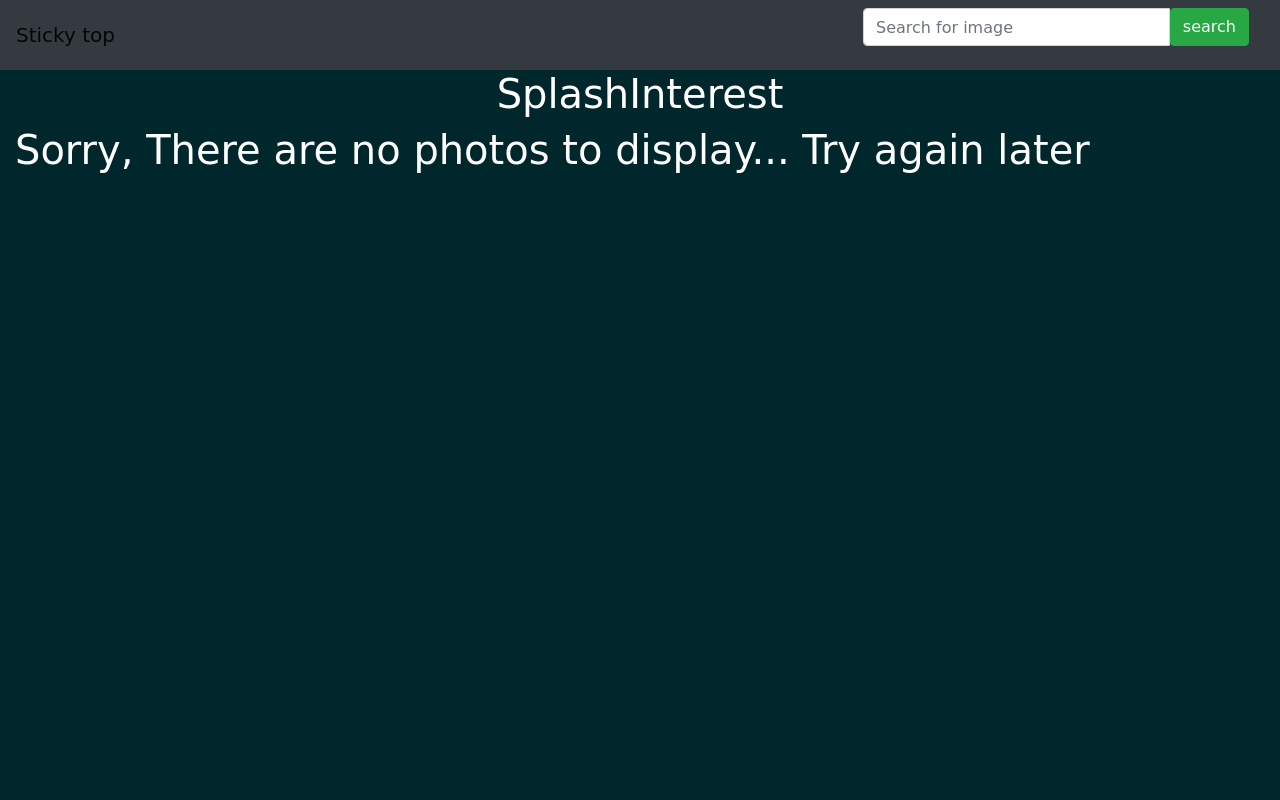
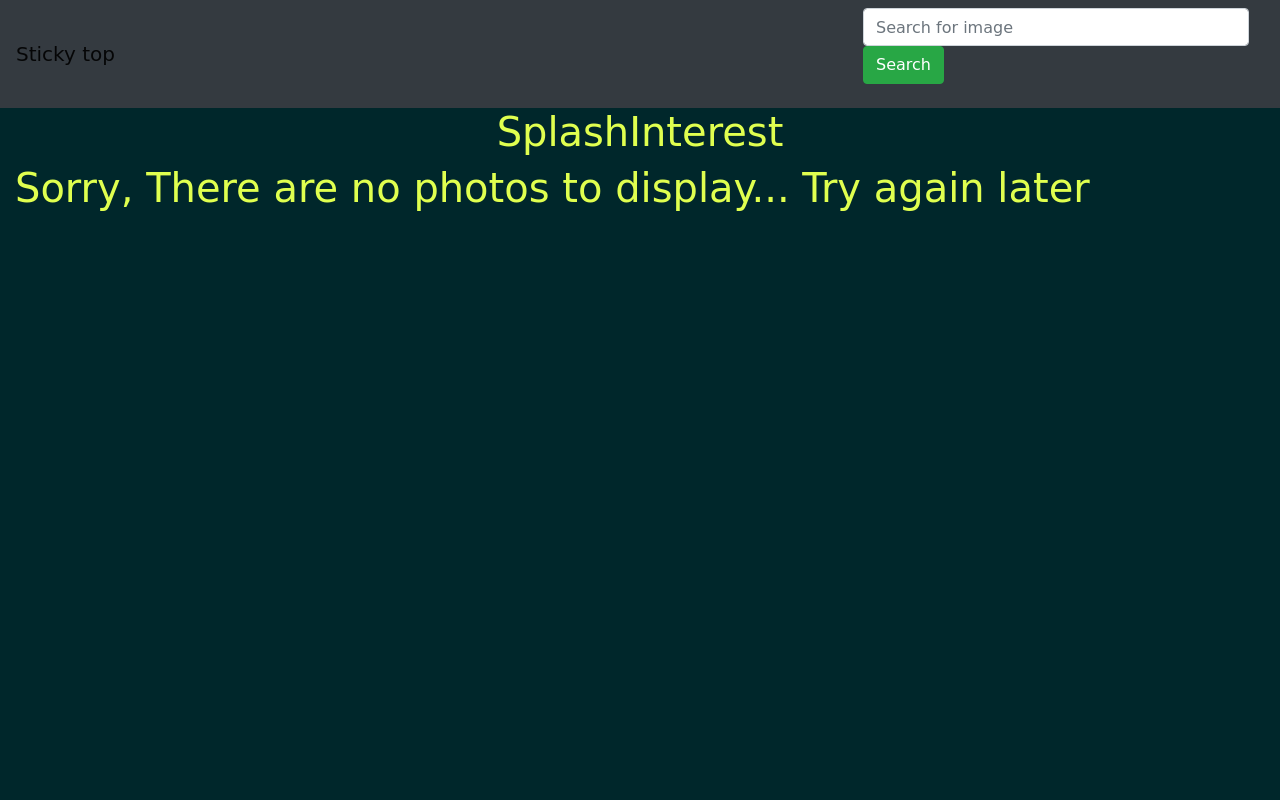
Before and after one commit to wesleymutwiri/gallery2, a Django app: page / in a window 1280 px wide. Run offline with Django 3.2, Linux system fonts and the light colour scheme; data that the repository does not hold is empty; some libraries are stand-ins or nearby versions; some web fonts are replaced.

Commit message:
debugging errors

```diff
--- a/g2/templates/g2/base.html
+++ b/g2/templates/g2/base.html
@@ -4,6 +4,8 @@
 
 <head>
     {%block styles%} {%bootstrap_css%}
+    <meta name="viewport" content="width=device-width, initial-scale=1.0">
+    <meta http-equiv="X-UA-Compatible" content="ie=edge">
     <link href="https://fonts.googleapis.com/css?family=Gugi" rel="stylesheet">
     <link rel="stylesheet" href="{%static 'css/g2.css'%}"> {%endblock%}
 </head>
--- a/g2/templates/navbar.html
+++ b/g2/templates/navbar.html
@@ -3,11 +3,12 @@
 
     <div class="col-sm-4 col-md-4 navbar-right">
         <form action="{% url 'search_images'%}" class="navbar-form" role="search">
-            <div class="input-group">
-                <input type="text" class="form-control" placeholder="Search for image" name="image">
+
+            <div class="form-group">
+                <input type="text" class="form-control" placeholder="Search for image" name="category">
                 <div class="input-group-btn">
                     <button class="btn btn-success" type="submit">
-                       search
+                       Search
                     </button>
                 </div>
             </div>
--- a/static/css/g2.css
+++ b/static/css/g2.css
@@ -3,18 +3,19 @@
 and #E0FF4F */
 body{
     font-family: 'Gugi', cursive;
-    background-color: 00272B;
-    color: white;
+    background-color: #00272B;
+    color: #E0FF4F;
     background-attachment: fixed;
 
 }
-#myImg{
+img{
     border-radius: 5px;
     cursor: pointer;
     transition: 0.3s;
+
 }
 
-#myImg:hover{
+img:hover{
     opacity: 0.7;
 }
 .modal{
```
